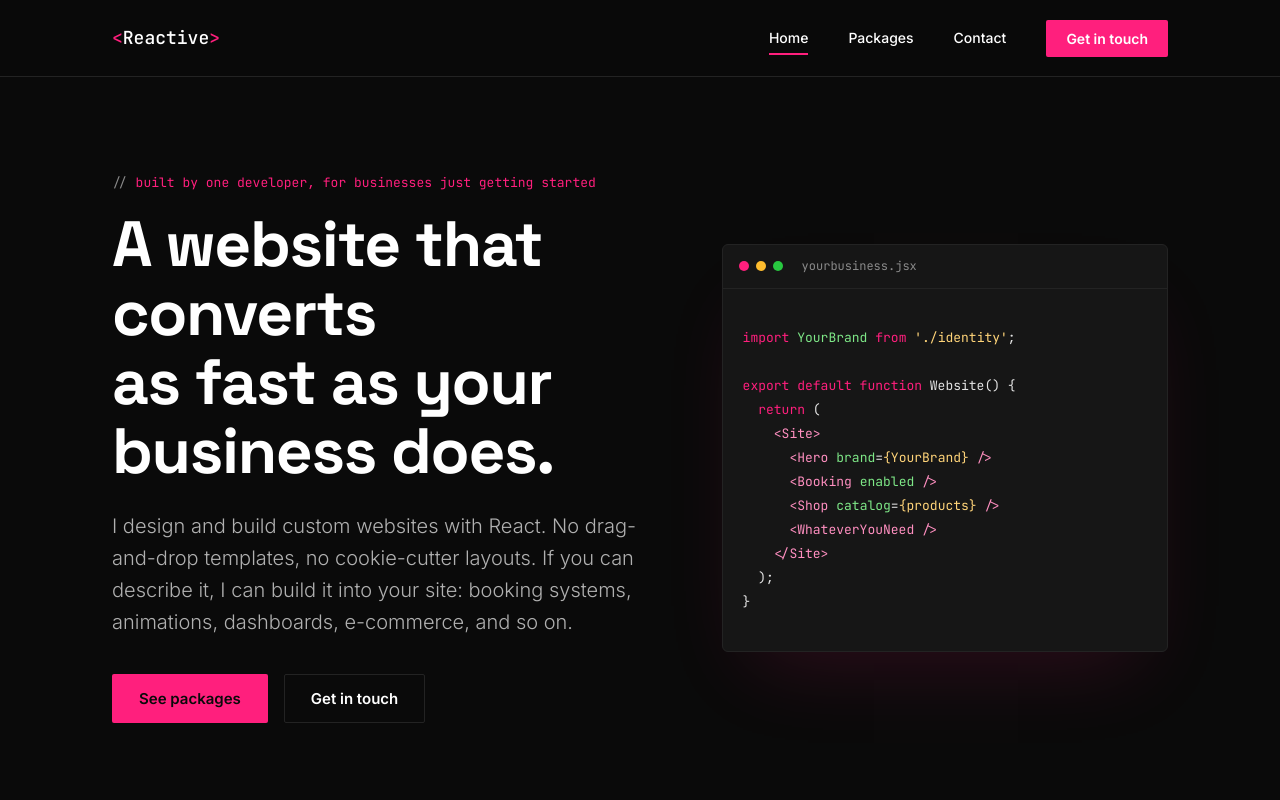
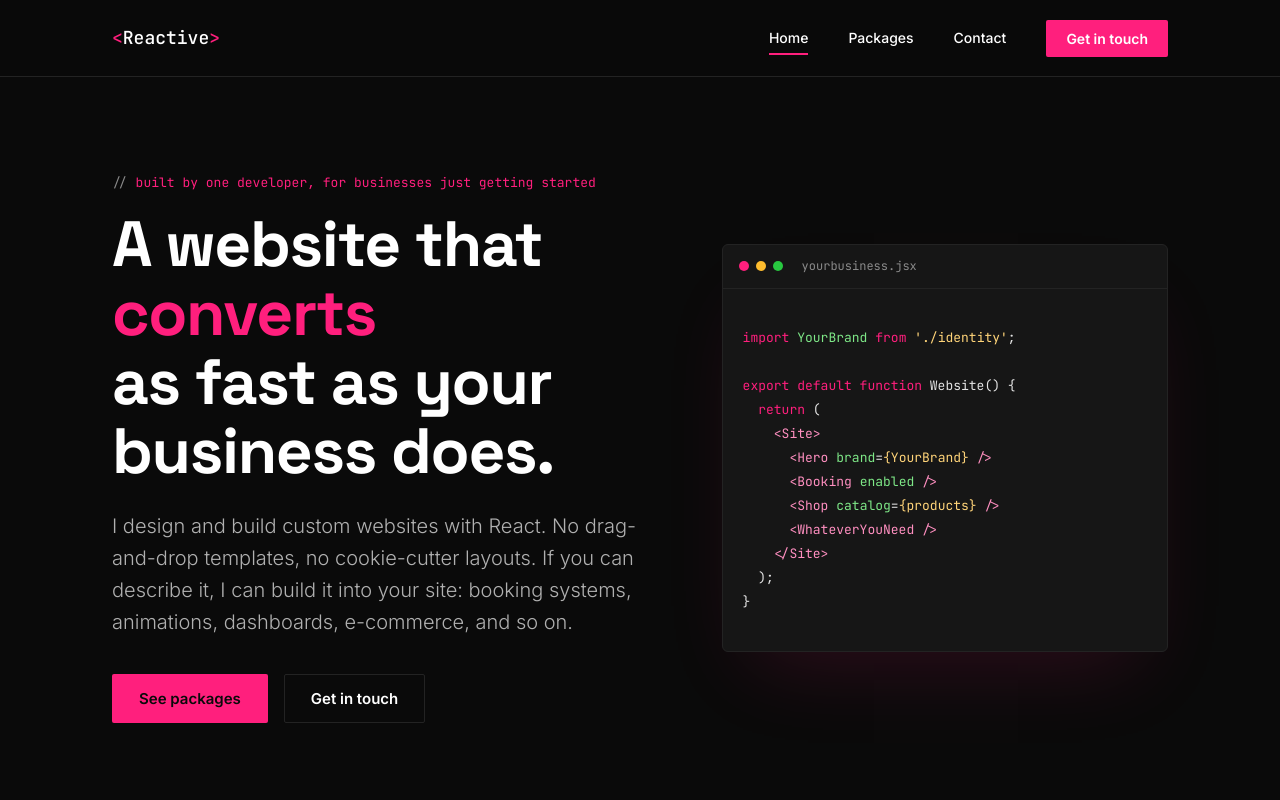
Before and after one commit to rawd666/reactive, a React (Vite) app: page / in a window 1280 px wide. Shown: the top 800 px of the page. Built offline with nearby package versions, Linux system fonts and the light colour scheme.

Commit message:
word typing effect pink

```diff
--- a/src/index.css
+++ b/src/index.css
@@ -58,7 +58,7 @@ body {
 .rx-h1{font-size:clamp(36px,6vw,64px);}
 .rx-h2{font-size:clamp(28px,4vw,44px);}
 .rx-h3{font-size:20px;}
-.rx-typed-line{display:block;min-height:1em;}
+.rx-typed-line{display:block;min-height:1em;color:var(--color-pink);}
 .rx-type-cursor{
   display:inline-block;width:0.36em;height:0.75em;background:var(--color-pink);
   margin-left:0.1em;vertical-align:-0.02em;animation:rx-blink 1.1s steps(1) infinite;
```
